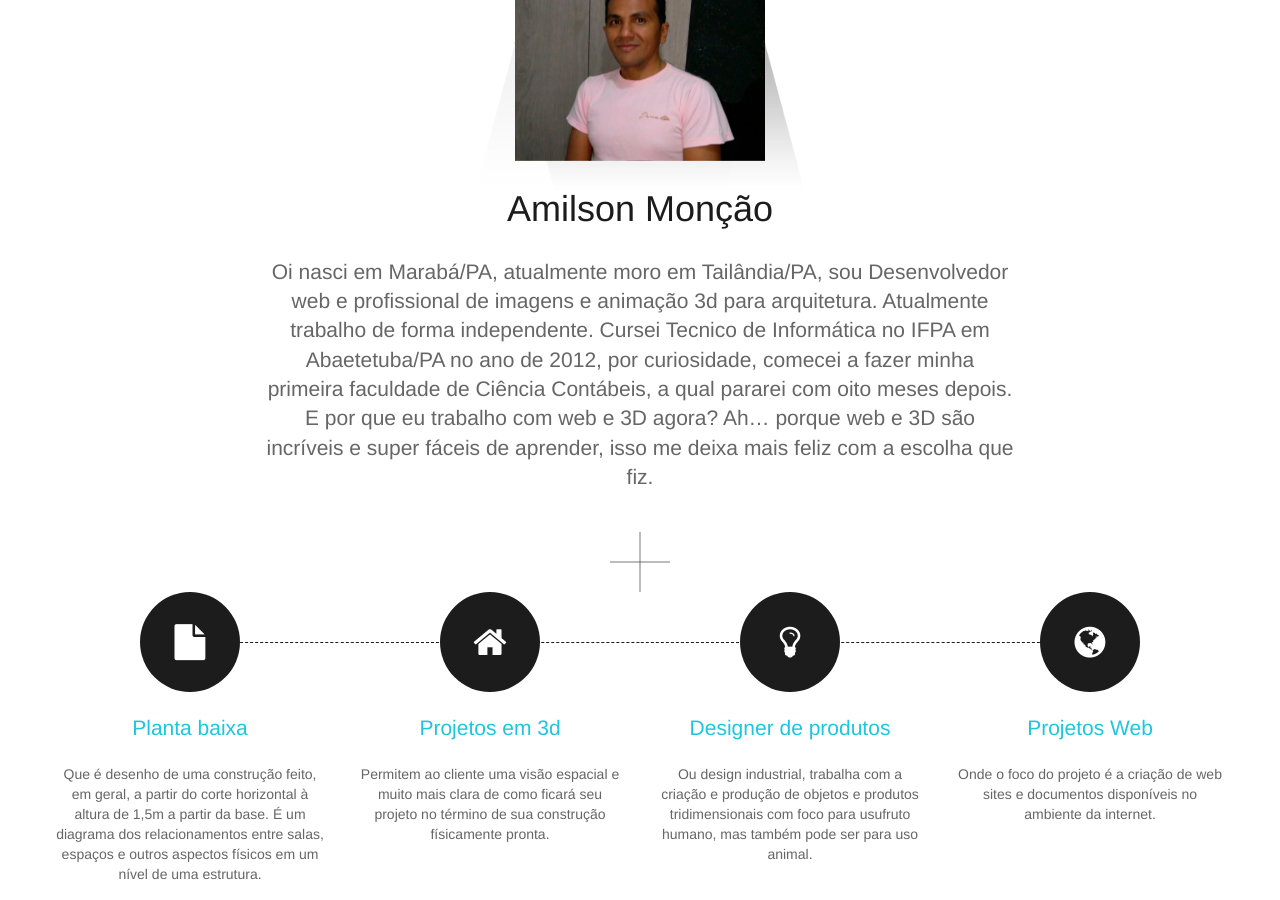
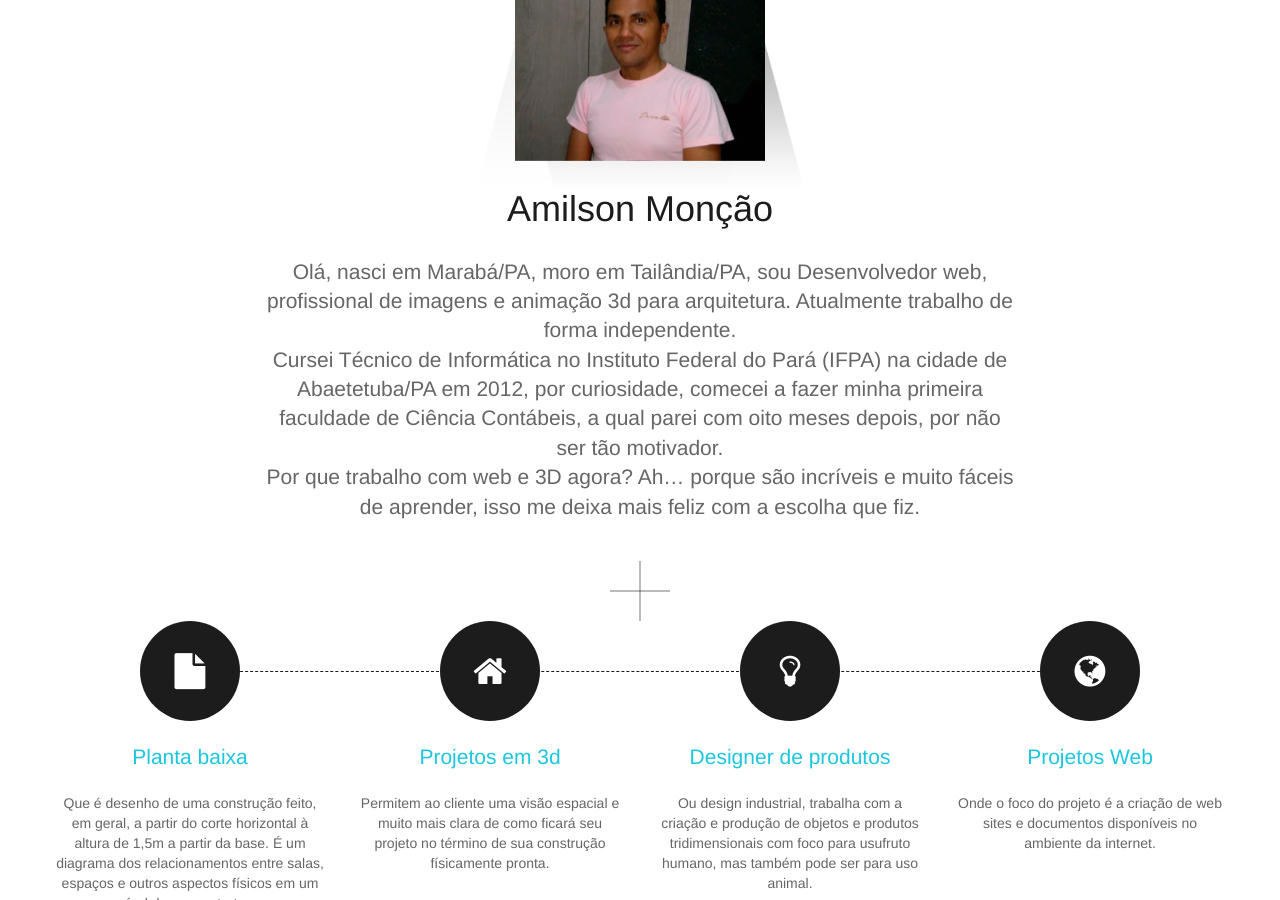
Before and after one commit to amilsion/amilsion.github.io, a Jekyll site: the page built from index.html, in a window 1280 px wide and 900 px high, scrolled down 789 px. Built offline with Jekyll 4.4.1, drawn with Linux system fonts in a browser that asks for light colours; nearby versions of some CDN libraries; some web fonts are replaced; library files that are not in the unit come from our copies.

Commit message:
Update index.html

```diff
--- a/index.html
+++ b/index.html
@@ -41,9 +41,9 @@ layout: default
 									</div>
 									<h1>Amilson Monção</h1>
 									<p class="lead">
-										Oi nasci em Marabá/PA, atualmente moro em Tailândia/PA, sou Desenvolvedor web e profissional de imagens e animação 3d para arquitetura. Atualmente trabalho de forma independente.
-										Cursei Tecnico de Informática no IFPA em Abaetetuba/PA no ano de 2012, por curiosidade, comecei a fazer minha primeira faculdade de Ciência Contábeis, a qual pararei com oito meses depois.<br/>
-										E por que eu trabalho com web e 3D agora? Ah… porque web e 3D são incríveis e super fáceis de aprender, isso me deixa mais feliz com a escolha que fiz.
+										Olá, nasci em Marabá/PA, moro em Tailândia/PA, sou Desenvolvedor web, profissional de imagens e animação 3d para arquitetura. Atualmente trabalho de forma independente. <br/>
+										Cursei Técnico de Informática no Instituto Federal do Pará (IFPA) na cidade de Abaetetuba/PA em 2012, por curiosidade, comecei a fazer minha primeira faculdade de Ciência Contábeis, a qual parei com oito meses depois, por não ser tão motivador. <br/>
+										Por que trabalho com web e 3D agora? Ah… porque são incríveis e muito fáceis de aprender, isso me deixa mais feliz com a escolha que fiz.
 									</p><br/><br/><br/><br/>
 								</div>
 							</div>
```
